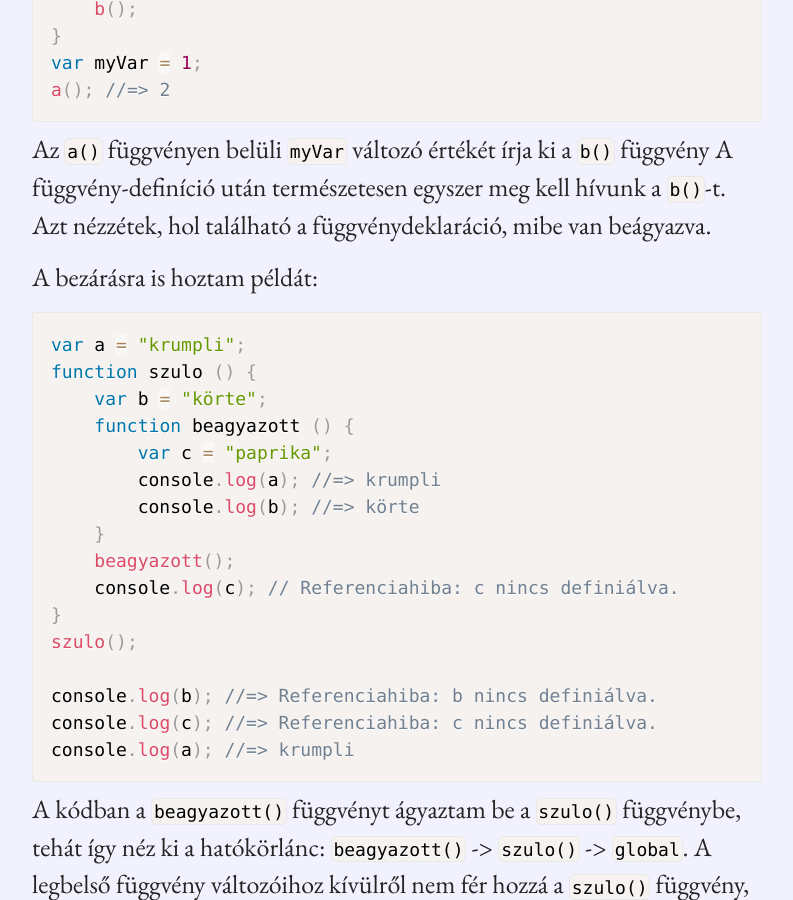
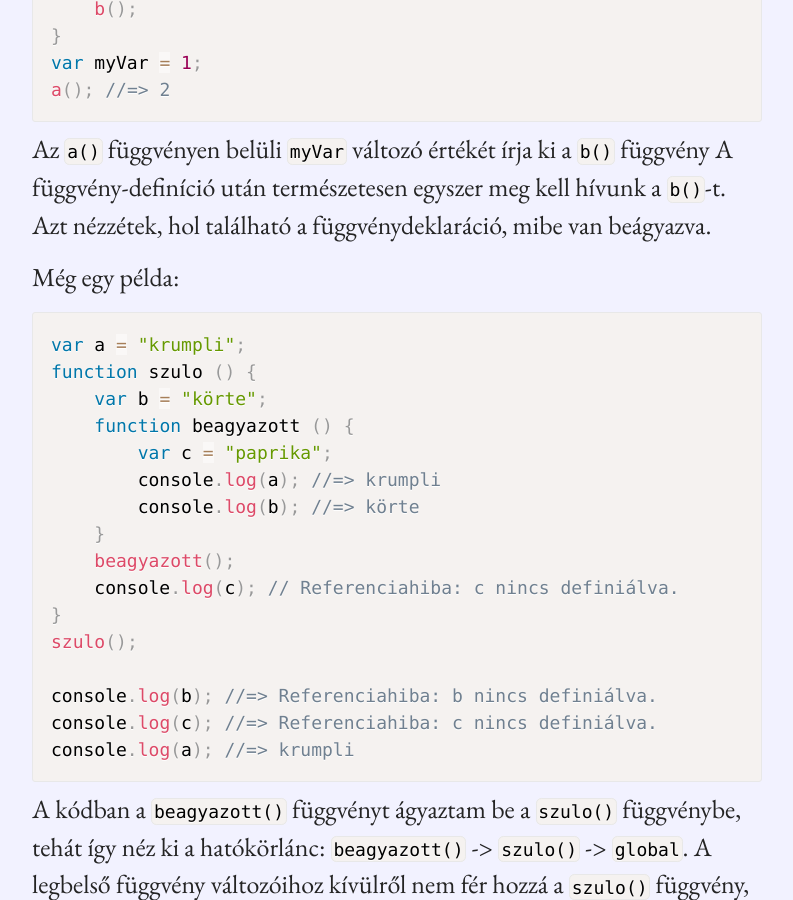
Before and after one commit to SalsaBoy990/SalsaBoy990.github.io, a Jekyll site: the page built from _posts/2017-09-20-javascript_03.markdown, in a window 1280 px wide and 900 px high, scrolled down 8990 px. Shown: the whole window, without its empty margins (248-1041 px from the left). Built offline with Jekyll 4.4.1, drawn with Linux system fonts in a browser that asks for light colours; comment, search, counter and statistics services are not loaded.

Commit message:
Update 2017-09-20-javascript_03.markdown
There was an error in text

```diff
--- a/_posts/2017-09-20-javascript_03.markdown
+++ b/_posts/2017-09-20-javascript_03.markdown
@@ -201,7 +201,7 @@ a(); //=> 2
 
 Az `a()` függvényen belüli `myVar` változó értékét írja ki a `b()` függvény A függvény-definíció után természetesen egyszer meg kell hívunk a `b()`-t. Azt nézzétek, hol található a függvénydeklaráció, mibe van beágyazva.
 
-A bezárásra is hoztam példát:
+Még egy példa:
 <pre><code class="language-javascript">var a = "krumpli";
 function szulo () {
     var b = "körte";
```
